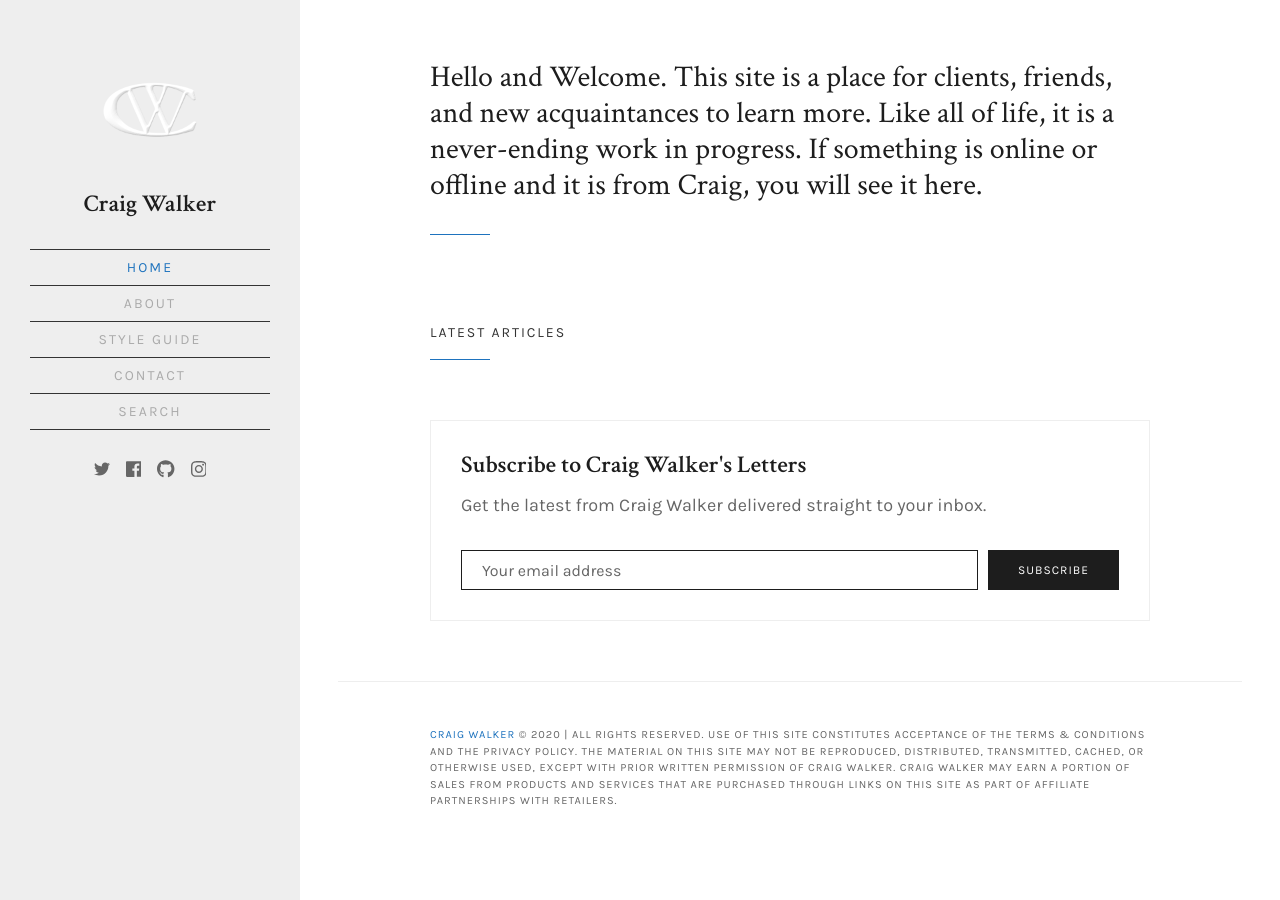
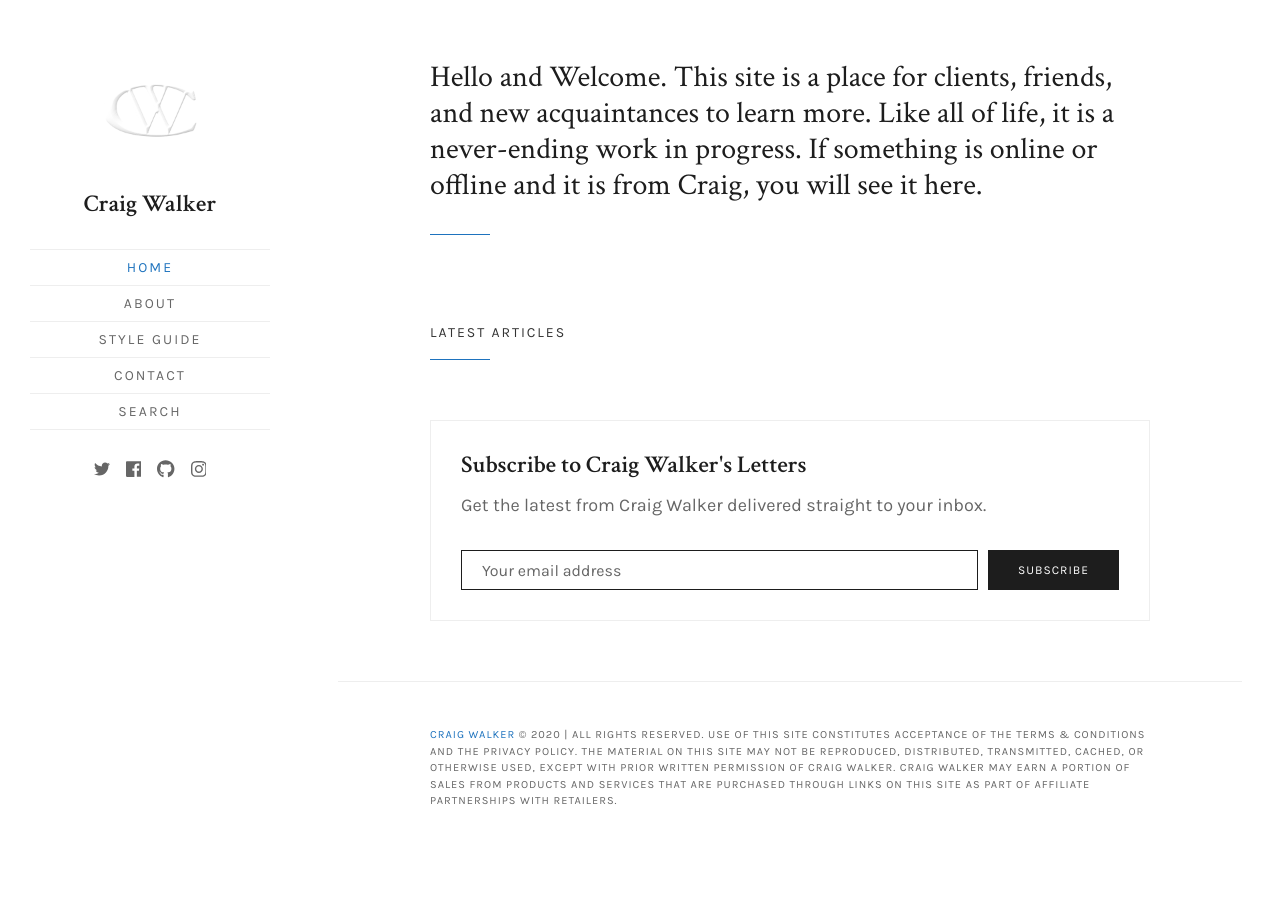
Before and after one commit to walkercraig/walkercraig, a Jekyll site: the page built from index.html, in a window 1280 px wide. Built offline with Jekyll 4.4.1, drawn with Linux system fonts in a browser that asks for light colours; the list of posts is cut into pages by our own code.

Commit message:
Update _header.scss

```diff
--- a/_sass/_header.scss
+++ b/_sass/_header.scss
@@ -3,7 +3,7 @@
  * ----------------------------------------------------------------------------
  */
 .site-header {
-  background: $gray-lighter;
+  background: #fff;
   color: #fff;
 }
 
@@ -82,7 +82,7 @@
 }
 
 .site-navigation {
-  background: $gray-lighter;
+  background: #fff;
   bottom: 0;
   box-sizing: border-box;
   -webkit-overflow-scrolling: touch;
@@ -108,7 +108,7 @@
 }
 
 .menu {
-  border-bottom: 1px solid $gray-dark;
+  border-bottom: 1px solid $gray-lighter;
   font-size: 0.77778rem;
   line-height: 1.5;
   letter-spacing: 0.15em;
@@ -119,12 +119,12 @@
 }
 
 .menu-item {
-  border-top: 1px solid $gray-dark;
+  border-top: 1px solid $gray-lighter;
   padding: 0.5em 0;
 }
 
 .menu-item a {
-  color: $gray-light;
+  color: $gray;
   text-decoration: none;
 }
 
```
